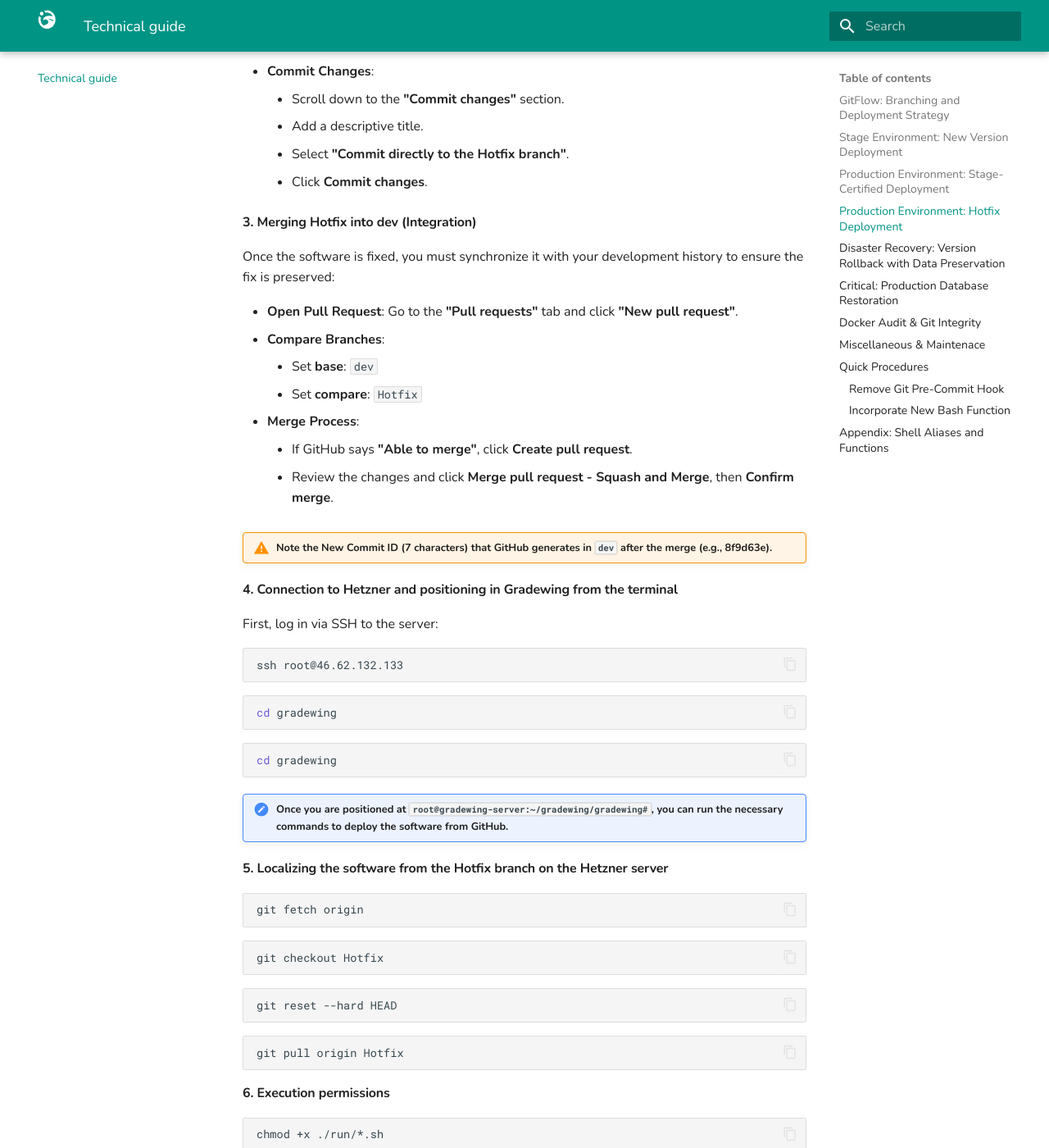
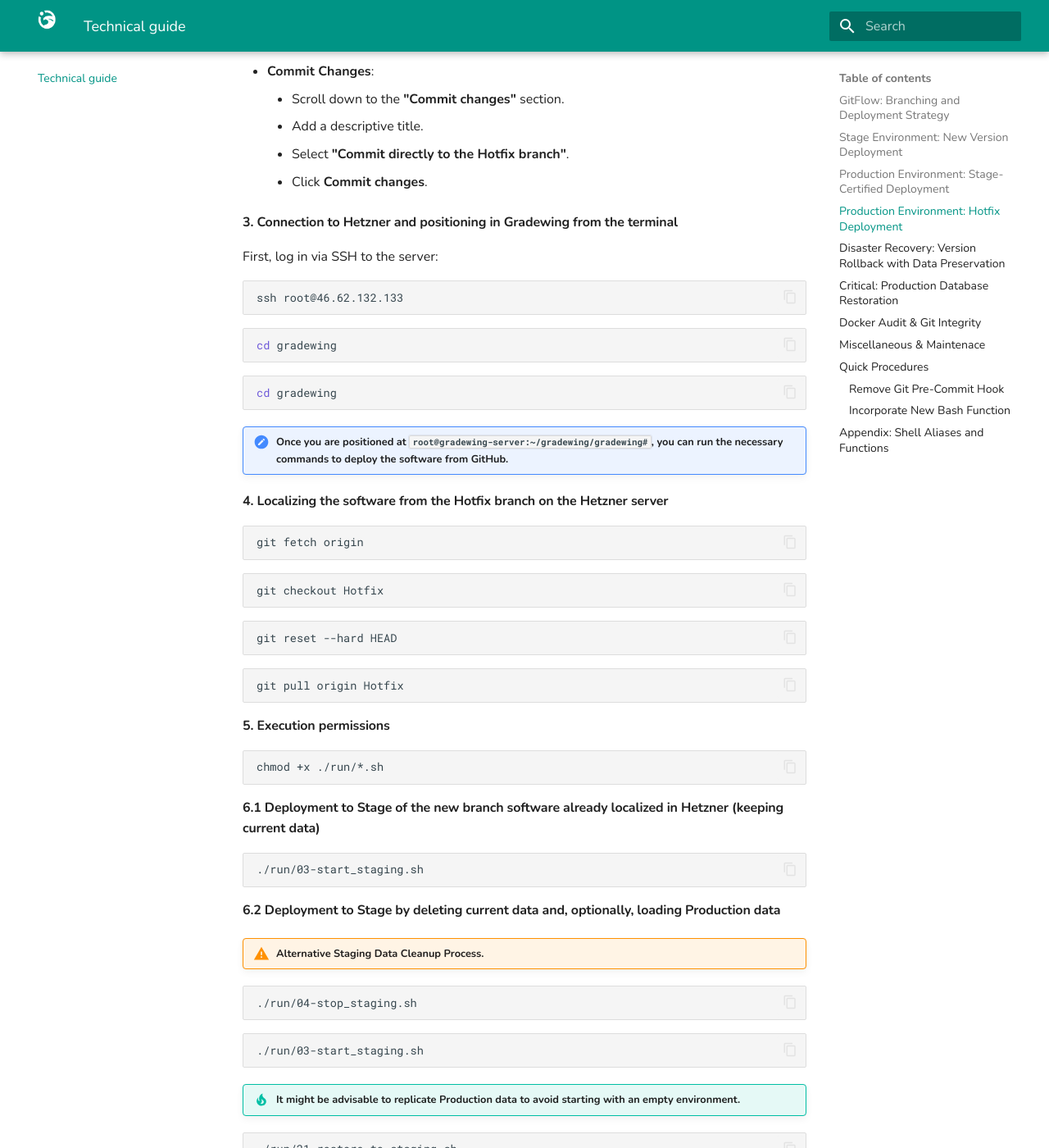
Before and after one commit to pablopenlop/gradewing_guide, an MkDocs documentation site: the page built from docs/other.md, in a window 1280 px wide and 1400 px high, scrolled down 6161 px. Shown: the whole window at 82% size. Built offline with MkDocs 1.6.1 and Material for MkDocs 9.7.7, drawn with Linux system fonts in a browser that asks for light colours; some of the changed text lies outside the part shown.

Commit message:
Update other.md

````diff
--- a/docs/other.md
+++ b/docs/other.md
@@ -173,7 +173,7 @@
 !!! info "The terminal should have shown: * branch main -> FETCH_HEAD - Already up to date"
 
 ```bash
-git merge Release
+git reset --hard Release
 ```
 ```bash
 git diff main..origin/Release			# -- VERIFICATION
@@ -229,22 +229,7 @@
     *   Select **"Commit directly to the Hotfix branch"**.
     *   Click **Commit changes**.
 
-#### 3. Merging **Hotfix** into **dev** (Integration)
-
-Once the software is fixed, you must synchronize it with your development history to ensure the fix is preserved:
-
-*   **Open Pull Request**: Go to the **"Pull requests"** tab and click **"New pull request"**.
-*   **Compare Branches**:
-    *   Set **base**: `dev`
-    *   Set **compare**: `Hotfix`
-*  **Merge Process**:
-    *   If GitHub says **"Able to merge"**, click **Create pull request**.
-    *   Review the changes and click **Merge pull request - Squash and Merge**, then **Confirm merge**.
-
-!!! warning "Note the **New Commit ID** (7 characters) that GitHub generates in `dev` after the merge (e.g., 8f9d63e)."
-
-
-#### 4. Connection to Hetzner and positioning in Gradewing from the terminal
+#### 3. Connection to Hetzner and positioning in Gradewing from the terminal
 
 First, log in via SSH to the server:
 ```bash
@@ -274,19 +259,19 @@
 git pull origin Hotfix
 ```
 
-#### 6. Execution permissions
+#### 5. Execution permissions
 
 ```bash
 chmod +x ./run/*.sh
 ```
 
-#### 7.1 Deployment to Stage of the new branch software already localized in Hetzner (keeping current data)
+#### 6.1 Deployment to Stage of the new branch software already localized in Hetzner (keeping current data)
 
 ```bash
 ./run/03-start_staging.sh
 ```
 
-#### 7.2 Deployment to Stage by deleting current data and, optionally, loading Production data
+#### 6.2 Deployment to Stage by deleting current data and, optionally, loading Production data
 
 !!! warning "Alternative Staging Data Cleanup Process."
 
@@ -353,21 +338,33 @@
 ```
 !!! info "The terminal should have shown: * branch main -> FETCH_HEAD - Already up to date"
 
-!!! note "With the next funcion called **`gcp`**, you are going to add the commit previously merged from `Hotfix` into `dev`."
-
 ```bash
-gcp
+git merge Hotfix --ff-only
 ```
 ```bash
-
 git diff main..origin/Hotfix			# -- VERIFICATION
 ```
 ```bash
 git push origin main
 ```
 ```bash
-git diff origin/main..origin/Hotfix			# -- VERIFICATION
+git diff origin/main..origin/Hotfix		# -- VERIFICATION
 ```
+```bash
+git diff main..Hotfix                   # --VERIFICATION
+```
+
+#### 12. Merging **main* into **dev** (Integration)
+
+Once the software is fixed, you must synchronize it with your development history to ensure the fix is preserved:
+
+*   **Open Pull Request**: Go to the **"Pull requests"** tab and click **"New pull request"**.
+*   **Compare Branches**:
+    *   Set **base**: `dev`
+    *   Set **compare**: `main`
+*  **Merge Process**:
+    *   If GitHub says **"Able to merge"**, click **Create pull request**.
+    *   Review the changes and click **Merge pull request - Create a merge commit**, then **Confirm merge**.
 
 #### 13. Deletion of **Hotfix** branch in Hetzner and GitHub
 
````
Also changed, not shown: other parts of docs/other.md (+7 -7 lines).
